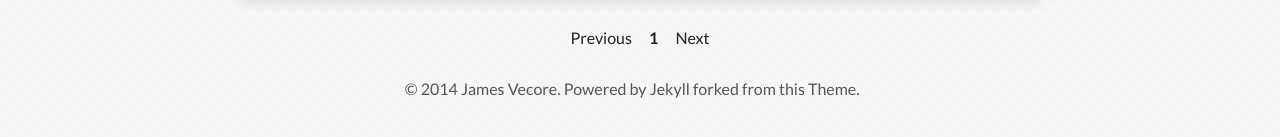
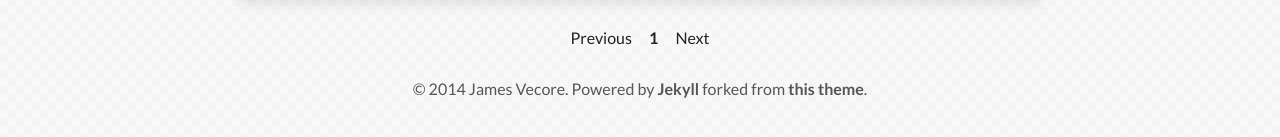
Before and after one commit to jamesvecore/jamesvecore.github.io, a Jekyll site: the page built from index.html, in a window 1280 px wide and 900 px high, scrolled down 6739 px. Shown: the part 750-887 px from the top of the window. Built offline with Jekyll 4.4.1, drawn with Linux system fonts in a browser that asks for light colours; nearby versions of some CDN libraries; the list of posts is cut into pages by our own code.

Commit message:
more footer mods

```diff
--- a/_includes/footer.html
+++ b/_includes/footer.html
@@ -1,2 +1,4 @@
-<span>&copy; {{ site.time | date: '%Y' }} {{ site.owner.name }}. Powered by <a href="http://jekyllrb.com">Jekyll</a> forked from <a href="http://mademistakes.com/">this Theme</a>.</span>
-<a href="{{ site.url }}/feed.xml"><span class="icon-rss"></span></a>
+<span>&copy; {{ site.time | date: '%Y' }} {{ site.owner.name }}. Powered by <a href="http://jekyllrb.com"><b>Jekyll</b></a> forked from <a href="http://mademistakes.com/"><b>this theme</b></a>.</span>
+<div>
+    <a href="{{ site.url }}/feed.xml"><span class="icon-rss"></span></a>
+</div>
```
